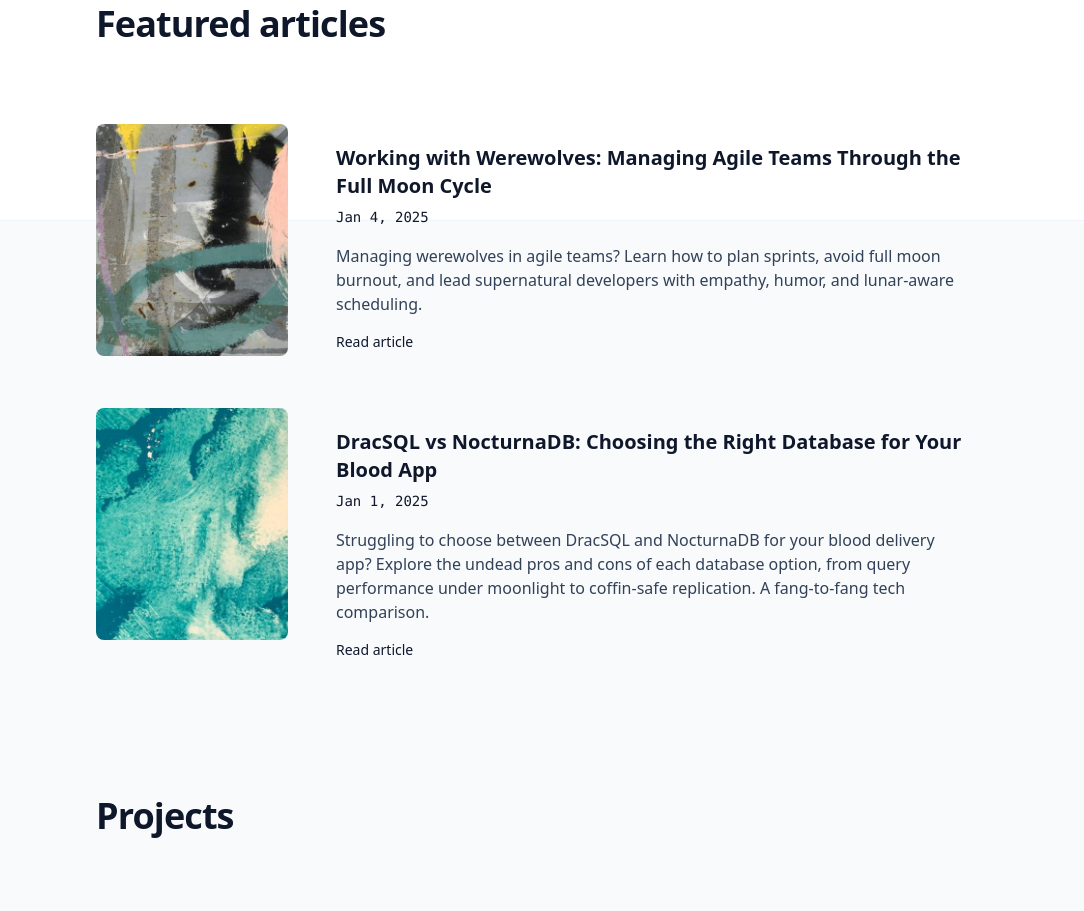
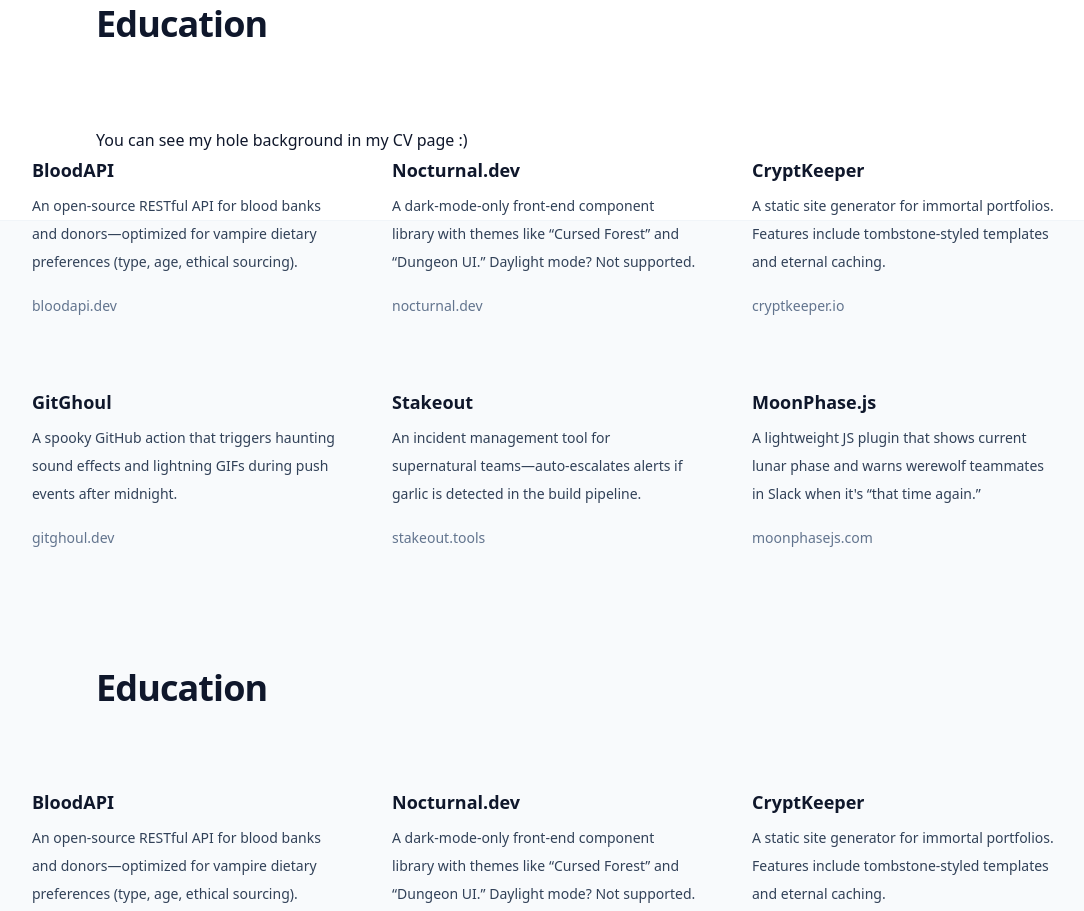
Before and after one commit to bertaaparicio/bertaaparicio.github.io, an Astro site: page / in a window 1280 px wide. Shown: the part 580-1491 px from the top of the page, without its empty margins (96-1180 px from the left). Built offline with nearby package versions, Linux system fonts and the light colour scheme; Astro itself is replaced by a stand-in of ours; some icons are missing.

Commit message:
pagina inicial

```diff
--- a/src/pages/index.astro
+++ b/src/pages/index.astro
@@ -46,14 +46,24 @@ import NewsletterForm from "../components/NewsletterForm.astro";
 		</div>
 	</div>
 
-	<!-- Featured articles -->
-	<div class="mx-auto lg:max-w-4xl my-16 sm:my-30">
-		<h2
-			class="text-2xl sm:text-4xl font-bold tracking-tight mb-10 sm:mb-20"
-		>
-			Featured articles
-		</h2>
-		<FeaturedArticles />
+	<!-- Hobbies -->
+	<div class="my-16 sm:my-30">
+		<div class="mx-auto lg:max-w-4xl">
+			<h2
+				class="text-2xl sm:text-4xl font-bold tracking-tight mb-10 sm:mb-20"
+			>
+				Education
+			</h2>
+			<div class="mt-8 leading-8">
+				<p>
+					You can see my hole background in my CV page :)
+				</p>
+			</div>
+		</div>
+
+		<div class="mx-auto lg:max-w-5xl">
+			<Projects />
+		</div>
 	</div>
 
 	<!-- Projects -->
@@ -62,7 +72,7 @@ import NewsletterForm from "../components/NewsletterForm.astro";
 			<h2
 				class="text-2xl sm:text-4xl font-bold tracking-tight mb-10 sm:mb-20"
 			>
-				Projects
+				Education
 			</h2>
 		</div>
 
@@ -71,8 +81,5 @@ import NewsletterForm from "../components/NewsletterForm.astro";
 		</div>
 	</div>
 
-	<!-- Newsletter -->
-	<div class="mx-auto lg:max-w-4xl my-16 sm:my-30">
-		<NewsletterForm />
-	</div>
+
 </BaseLayout>
```
